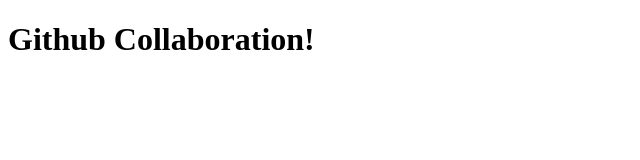
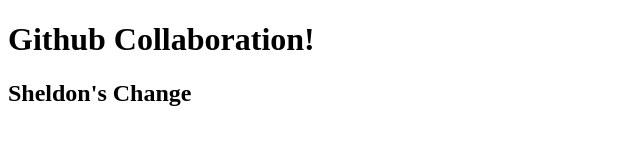
Before and after one commit to bstanton773/kekambas-86_github_collab, a plain HTML site: page index.html in a window 1280 px wide. Shown: the whole page, without its empty margins (0-640 px from the left). Drawn offline with Linux system fonts and the light colour scheme.

Commit message:
Sheldons change

```diff
--- a/index.html
+++ b/index.html
@@ -8,5 +8,6 @@
 </head>
 <body>
     <h1>Github Collaboration!</h1>
+    <h2>Sheldon's Change</h2>
 </body>
 </html>
```
